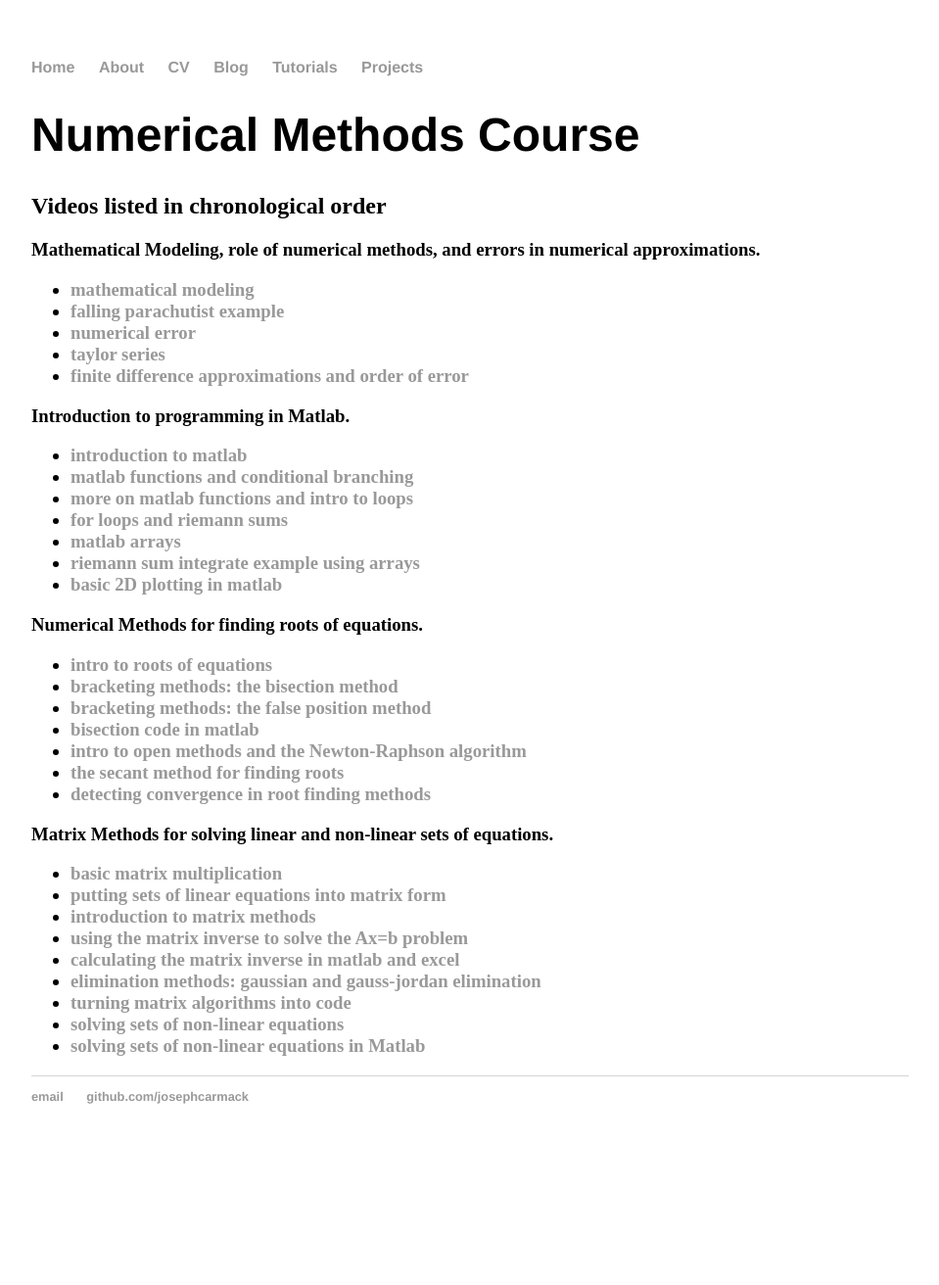
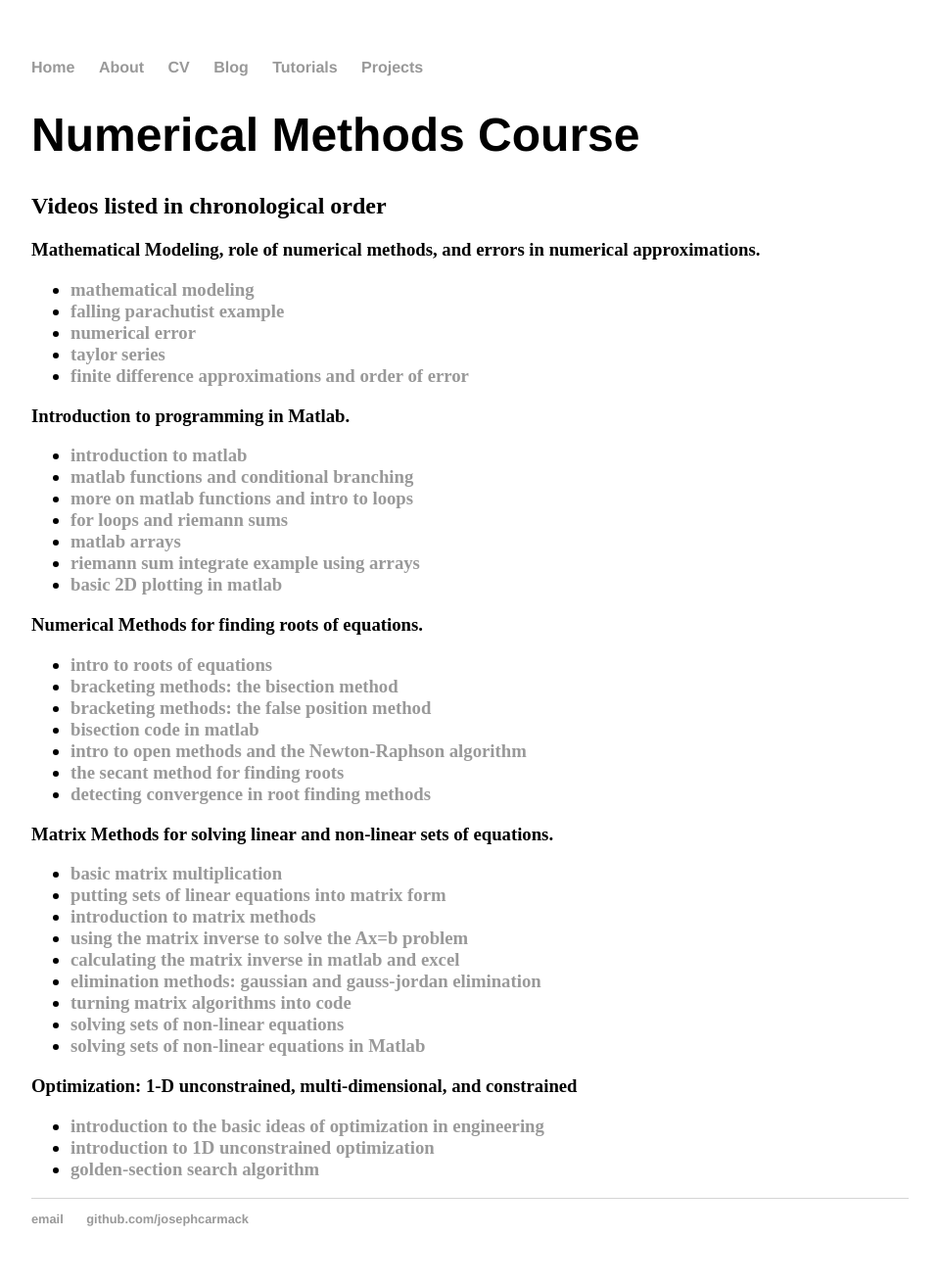
Before and after one commit to josephcarmack/josephcarmack.github.io, a Jekyll site: the page built from tutorials/meeg2703/index.html, in a window 1280 px wide. Shown: the whole page at 98% size, without its empty margins (160-1119 px from the left). Built offline with Jekyll 4.4.1, drawn with Linux system fonts in a browser that asks for light colours; before the commit the page ends 1187 px from its top, so only the background shows below that.

Commit message:
add videos

```diff
--- a/tutorials/meeg2703/index.html
+++ b/tutorials/meeg2703/index.html
@@ -85,3 +85,15 @@ title: Numerical Methods Course
 					solving sets of non-linear equations in Matlab</a></li>
 		</ul>
 	</h3>
+
+	<h3>
+		Optimization: 1-D unconstrained, multi-dimensional, and constrained
+		<ul>
+			<li><a href="https://youtu.be/zaq5_MassSU">
+					introduction to the basic ideas of optimization in engineering</a></li>
+			<li><a href="https://youtu.be/Gyybno7qgAA">
+					introduction to 1D unconstrained optimization</a></li>
+			<li><a href="https://youtu.be/QZ-zEJu4qwA">
+					golden-section search algorithm</a></li>
+		</ul>
+	</h3>
```
